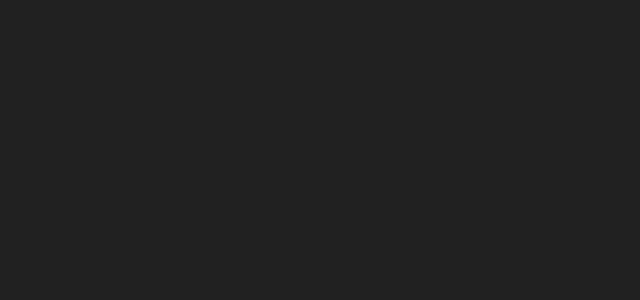
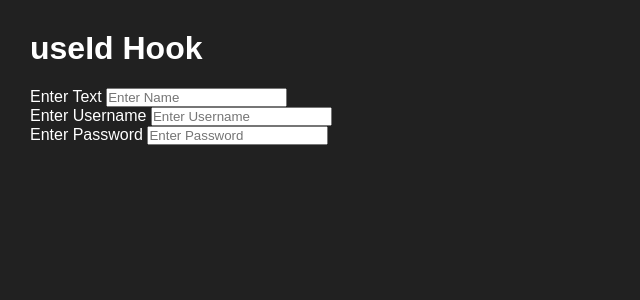
Before and after one commit to txrunishere/react-step-by-step, a React (Vite) app in the folder 02/: page / in a window 1280 px wide. Shown: the top 300 px of the page, without its empty margins (0-640 px from the left). Built offline with nearby package versions, Linux system fonts and the light colour scheme.

Commit message:
Add UseIdHook component

```diff
--- a/02/src/App.jsx
+++ b/02/src/App.jsx
@@ -17,6 +17,7 @@
 import DerivedState from "./components/DerivedState"
 import LiftingState from "./components/LiftingState"
 import UpdatingObjectState from "./components/UpdatingObjectState"
+import UseIdHook from "./components/UseIdHook"
 
 const App = () => {
   return (
@@ -55,6 +56,8 @@
       {/* <LiftingState /> */}
 
       {/* <UpdatingObjectState /> */}
+
+      <UseIdHook />
     </>
   )
 }
--- /dev/null
+++ b/02/src/components/UseIdHook.jsx
@@ -0,0 +1,54 @@
+import { useId } from "react"
+
+const UseIdHook = () => {
+  // const name = useId()
+  // const passowrd = useId()
+  // const terms = useId()
+  // const skills = useId()
+
+  return (
+    <div>
+      <h1>useId Hook</h1>
+      {/* <div>
+        <h2 className={name}>{name}</h2>
+        <h2 className={passowrd}>{passowrd}</h2>
+        <h2 className={terms}>{terms}</h2>
+        <h2 className={skills}>{skills}</h2>
+      </div> */}
+
+      <InputForm />
+    </div>
+  )
+}
+
+
+
+// const InputForm = () => {
+//   const id = useId()
+//   return (
+//     <form>
+//       <label htmlFor={id}>Enter Text</label>
+//       <input type="text" id={id} placeholder="Enter Name" />
+//     </form>
+//   )
+// }
+
+
+const InputForm = () => {
+  const id = useId()
+  return (
+    <form>
+      <label htmlFor={id + '-text'}>Enter Text </label>
+      <input type="text" id={id + '-text'} placeholder="Enter Name" />
+      <br />
+      <label htmlFor={id + '-username'}>Enter Username </label>
+      <input type="text" id={id + '-username'} placeholder="Enter Username" />
+      <br />
+      <label htmlFor={id + '-password'}>Enter Password </label>
+      <input type="text" id={id + '-password'} placeholder="Enter Password" />
+      <br />
+    </form>
+  )
+}
+
+export default UseIdHook
```
